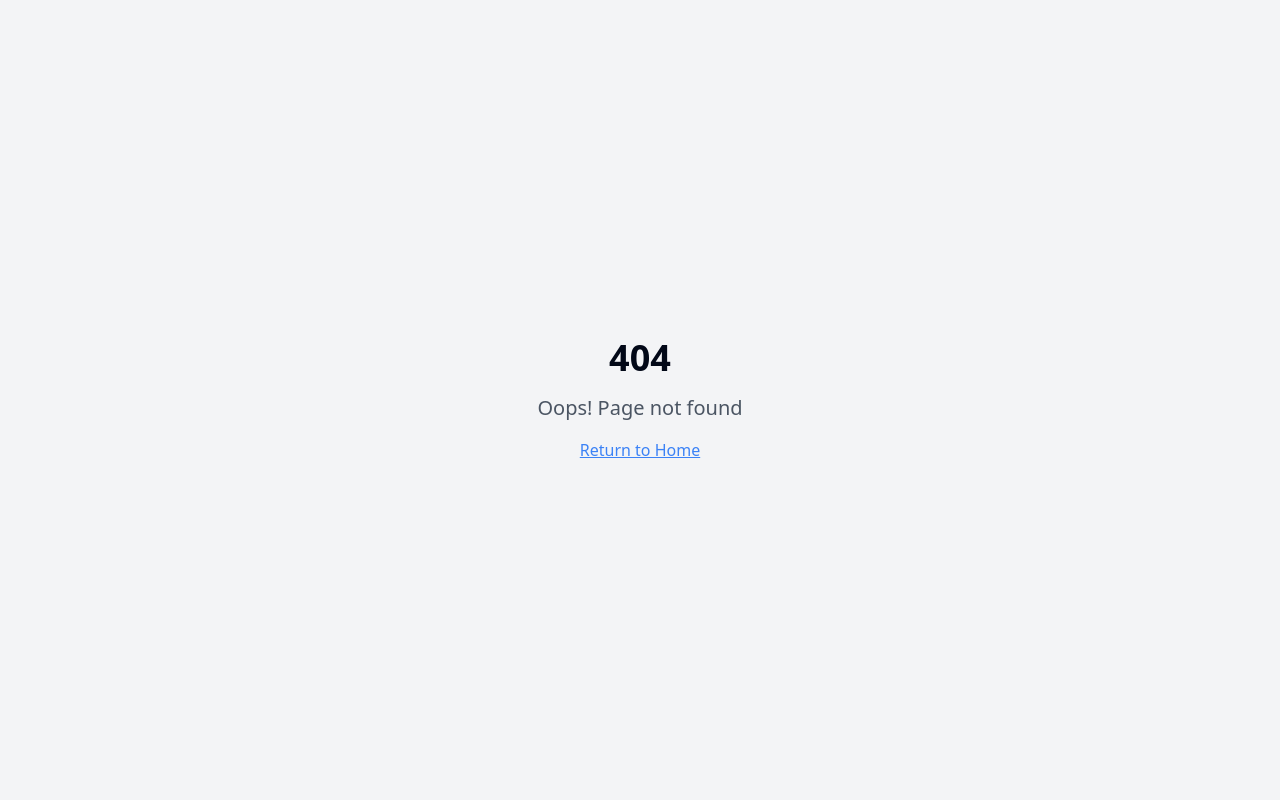
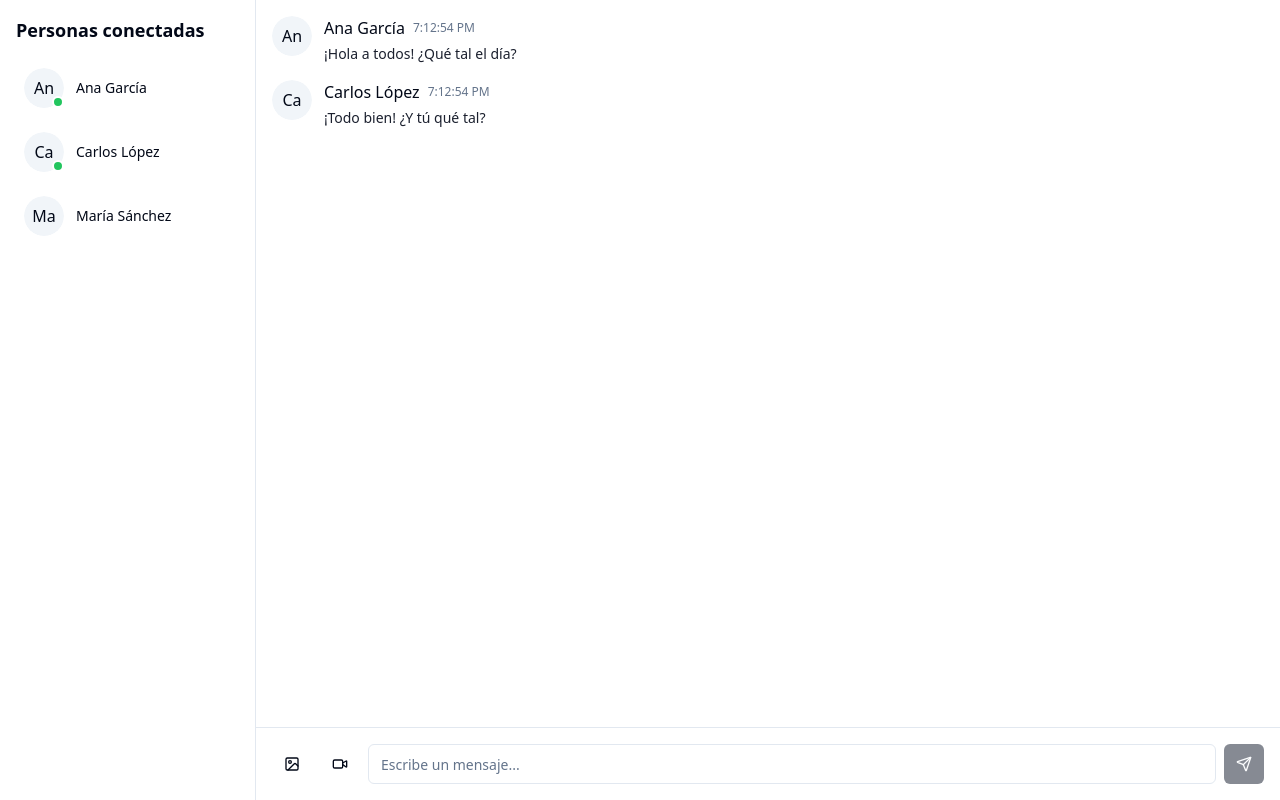
Before and after one commit to carlosglezgarcia/active-social-hub, a React (Vite) app: page /chat in a window 1280 px wide. Before the commit this address had no page. Built offline with nearby package versions, Linux system fonts and the light colour scheme.

Commit message:
Add chat page functionality
Implements a chat page accessible via a button.  The chat page will display connected users, a chat log with user avatars and messages, and an input for sending messages with image and video upload capabilities.

```diff
--- a/src/App.tsx
+++ b/src/App.tsx
@@ -1,9 +1,11 @@
+
 import { Toaster } from "@/components/ui/toaster";
 import { Toaster as Sonner } from "@/components/ui/sonner";
 import { TooltipProvider } from "@/components/ui/tooltip";
 import { QueryClient, QueryClientProvider } from "@tanstack/react-query";
 import { BrowserRouter, Routes, Route } from "react-router-dom";
 import Index from "./pages/Index";
+import Chat from "./pages/Chat";
 import NotFound from "./pages/NotFound";
 
 const queryClient = new QueryClient();
@@ -16,7 +18,7 @@ const App = () => (
       <BrowserRouter>
         <Routes>
           <Route path="/" element={<Index />} />
-          {/* ADD ALL CUSTOM ROUTES ABOVE THE CATCH-ALL "*" ROUTE */}
+          <Route path="/chat" element={<Chat />} />
           <Route path="*" element={<NotFound />} />
         </Routes>
       </BrowserRouter>
--- /dev/null
+++ b/src/components/chat/MessageInput.tsx
@@ -0,0 +1,51 @@
+
+import { FC, useState } from "react";
+import { Button } from "@/components/ui/button";
+import { Input } from "@/components/ui/input";
+import { Image, Video, Send } from "lucide-react";
+
+export const MessageInput: FC = () => {
+  const [message, setMessage] = useState("");
+
+  const handleSubmit = (e: React.FormEvent) => {
+    e.preventDefault();
+    if (message.trim()) {
+      console.log("Sending message:", message);
+      setMessage("");
+    }
+  };
+
+  return (
+    <form onSubmit={handleSubmit} className="flex items-center space-x-2">
+      <div className="flex space-x-2">
+        <Button
+          type="button"
+          variant="ghost"
+          size="icon"
+          className="hover:bg-accent"
+        >
+          <Image className="h-5 w-5" />
+        </Button>
+        <Button
+          type="button"
+          variant="ghost"
+          size="icon"
+          className="hover:bg-accent"
+        >
+          <Video className="h-5 w-5" />
+        </Button>
+      </div>
+
+      <Input
+        value={message}
+        onChange={(e) => setMessage(e.target.value)}
+        placeholder="Escribe un mensaje..."
+        className="flex-1"
+      />
+
+      <Button type="submit" size="icon" disabled={!message.trim()}>
+        <Send className="h-5 w-5" />
+      </Button>
+    </form>
+  );
+};
--- /dev/null
+++ b/src/components/chat/MessageList.tsx
@@ -0,0 +1,46 @@
+
+import { FC } from "react";
+import { Avatar, AvatarFallback, AvatarImage } from "@/components/ui/avatar";
+
+// Mock data - replace with real data later
+const messages = [
+  {
+    id: 1,
+    user: { name: "Ana García", avatar: "" },
+    message: "¡Hola a todos! ¿Qué tal el día?",
+    timestamp: new Date().toISOString(),
+  },
+  {
+    id: 2,
+    user: { name: "Carlos López", avatar: "" },
+    message: "¡Todo bien! ¿Y tú qué tal?",
+    timestamp: new Date().toISOString(),
+  },
+];
+
+export const MessageList: FC = () => {
+  return (
+    <div className="space-y-4">
+      {messages.map((msg) => (
+        <div key={msg.id} className="flex items-start space-x-3">
+          <Avatar>
+            {msg.user.avatar ? (
+              <AvatarImage src={msg.user.avatar} alt={msg.user.name} />
+            ) : (
+              <AvatarFallback>{msg.user.name.substring(0, 2)}</AvatarFallback>
+            )}
+          </Avatar>
+          <div>
+            <div className="flex items-center space-x-2">
+              <span className="font-medium">{msg.user.name}</span>
+              <span className="text-xs text-muted-foreground">
+                {new Date(msg.timestamp).toLocaleTimeString()}
+              </span>
+            </div>
+            <p className="text-sm mt-1 text-foreground/90">{msg.message}</p>
+          </div>
+        </div>
+      ))}
+    </div>
+  );
+};
--- /dev/null
+++ b/src/components/chat/UserList.tsx
@@ -0,0 +1,38 @@
+
+import { FC } from "react";
+import { Avatar, AvatarFallback, AvatarImage } from "@/components/ui/avatar";
+
+// Mock data - replace with real data later
+const users = [
+  { id: 1, name: "Ana García", avatar: "", online: true },
+  { id: 2, name: "Carlos López", avatar: "", online: true },
+  { id: 3, name: "María Sánchez", avatar: "", online: false },
+];
+
+export const UserList: FC = () => {
+  return (
+    <div className="p-4 space-y-2">
+      <h2 className="text-lg font-semibold mb-4">Personas conectadas</h2>
+      {users.map((user) => (
+        <div
+          key={user.id}
+          className="flex items-center space-x-3 p-2 rounded-lg hover:bg-accent/50 transition-colors"
+        >
+          <div className="relative">
+            <Avatar>
+              {user.avatar ? (
+                <AvatarImage src={user.avatar} alt={user.name} />
+              ) : (
+                <AvatarFallback>{user.name.substring(0, 2)}</AvatarFallback>
+              )}
+            </Avatar>
+            {user.online && (
+              <span className="absolute bottom-0 right-0 w-3 h-3 bg-green-500 rounded-full border-2 border-background"></span>
+            )}
+          </div>
+          <span className="text-sm font-medium">{user.name}</span>
+        </div>
+      ))}
+    </div>
+  );
+};
--- /dev/null
+++ b/src/pages/Chat.tsx
@@ -0,0 +1,31 @@
+
+import { FC } from "react";
+import { UserList } from "@/components/chat/UserList";
+import { MessageList } from "@/components/chat/MessageList";
+import { MessageInput } from "@/components/chat/MessageInput";
+
+const Chat: FC = () => {
+  return (
+    <div className="h-screen bg-background flex">
+      {/* Left sidebar - User list */}
+      <div className="w-64 border-r bg-card">
+        <UserList />
+      </div>
+
+      {/* Main chat area */}
+      <div className="flex-1 flex flex-col">
+        {/* Messages area */}
+        <div className="flex-1 overflow-y-auto p-4">
+          <MessageList />
+        </div>
+
+        {/* Input area */}
+        <div className="border-t p-4 bg-card">
+          <MessageInput />
+        </div>
+      </div>
+    </div>
+  );
+};
+
+export default Chat;
--- a/src/pages/Index.tsx
+++ b/src/pages/Index.tsx
@@ -1,11 +1,14 @@
 
 import { FC } from "react";
+import { useNavigate } from "react-router-dom";
 import Header from "@/components/Header";
 import FeatureCard from "@/components/FeatureCard";
 import UserMenu from "@/components/UserMenu";
 import { Activity, Coffee, Brain } from "lucide-react";
 
 const Index: FC = () => {
+  const navigate = useNavigate();
+
   const features = [
     {
       icon: Activity,
@@ -13,6 +16,7 @@ const Index: FC = () => {
       description: "Ejercicios personalizados, rutinas de entrenamiento y seguimiento en tiempo real",
       buttonText: "Comienza el ejercicio",
       accentColor: "hover:bg-primary/5",
+      onClick: () => console.log("Clicked: ActivePlay"),
     },
     {
       icon: Coffee,
@@ -20,6 +24,7 @@ const Index: FC = () => {
       description: "Conecta con amigos en el chat",
       buttonText: "Únete al Café",
       accentColor: "hover:bg-orange-500/5",
+      onClick: () => navigate("/chat"),
     },
     {
       icon: Brain,
@@ -27,6 +32,7 @@ const Index: FC = () => {
       description: "Escape room, juegos interactivos, juega y piensa con nosotros",
       buttonText: "Comienza tu aventura",
       accentColor: "hover:bg-purple-500/5",
+      onClick: () => console.log("Clicked: Hora de jugar"),
     },
   ];
 
@@ -41,8 +47,12 @@ const Index: FC = () => {
           {features.map((feature) => (
             <FeatureCard
               key={feature.title}
-              {...feature}
-              onClick={() => console.log(`Clicked: ${feature.title}`)}
+              icon={feature.icon}
+              title={feature.title}
+              description={feature.description}
+              buttonText={feature.buttonText}
+              onClick={feature.onClick}
+              accentColor={feature.accentColor}
             />
           ))}
         </div>
```
